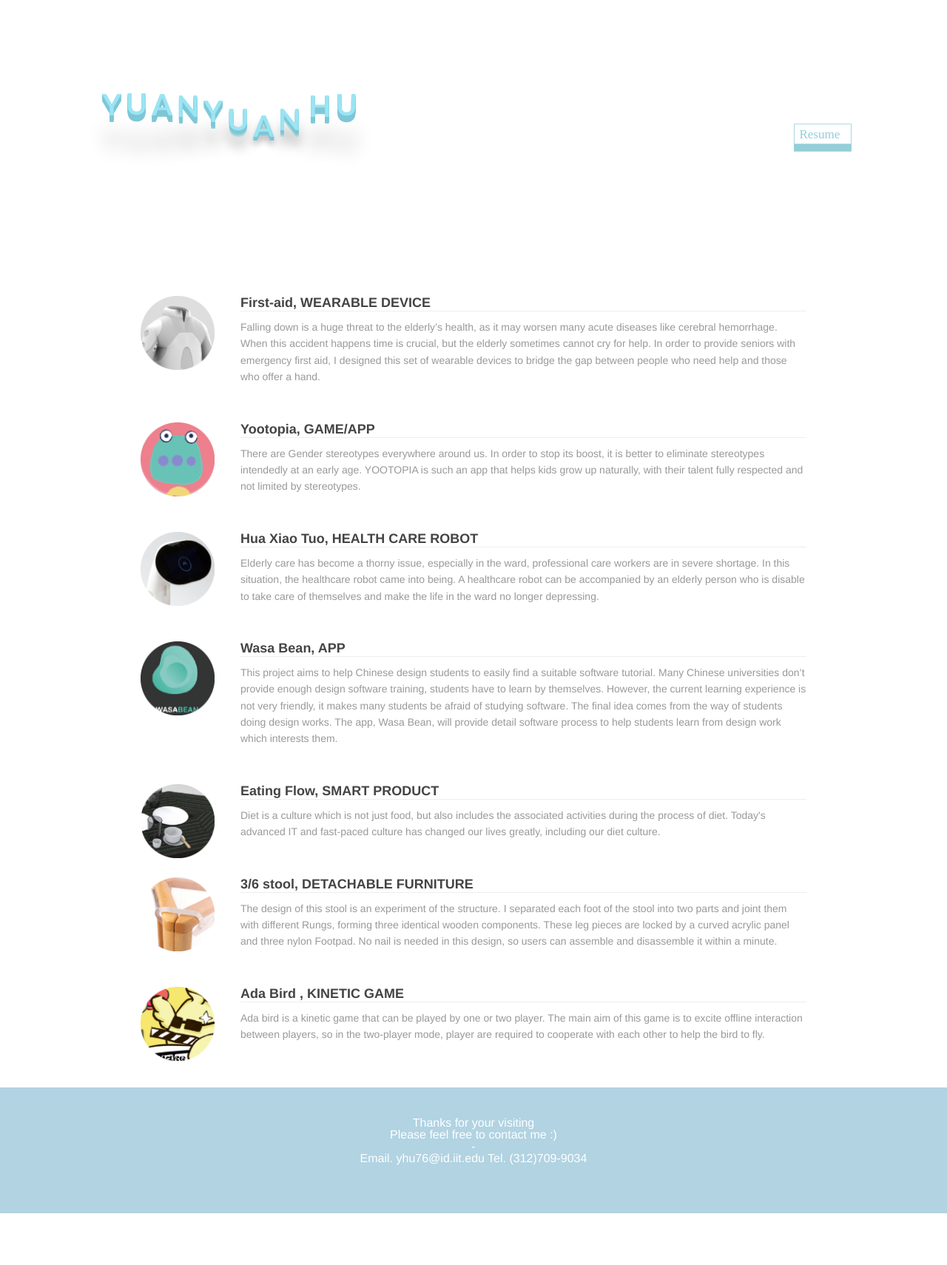
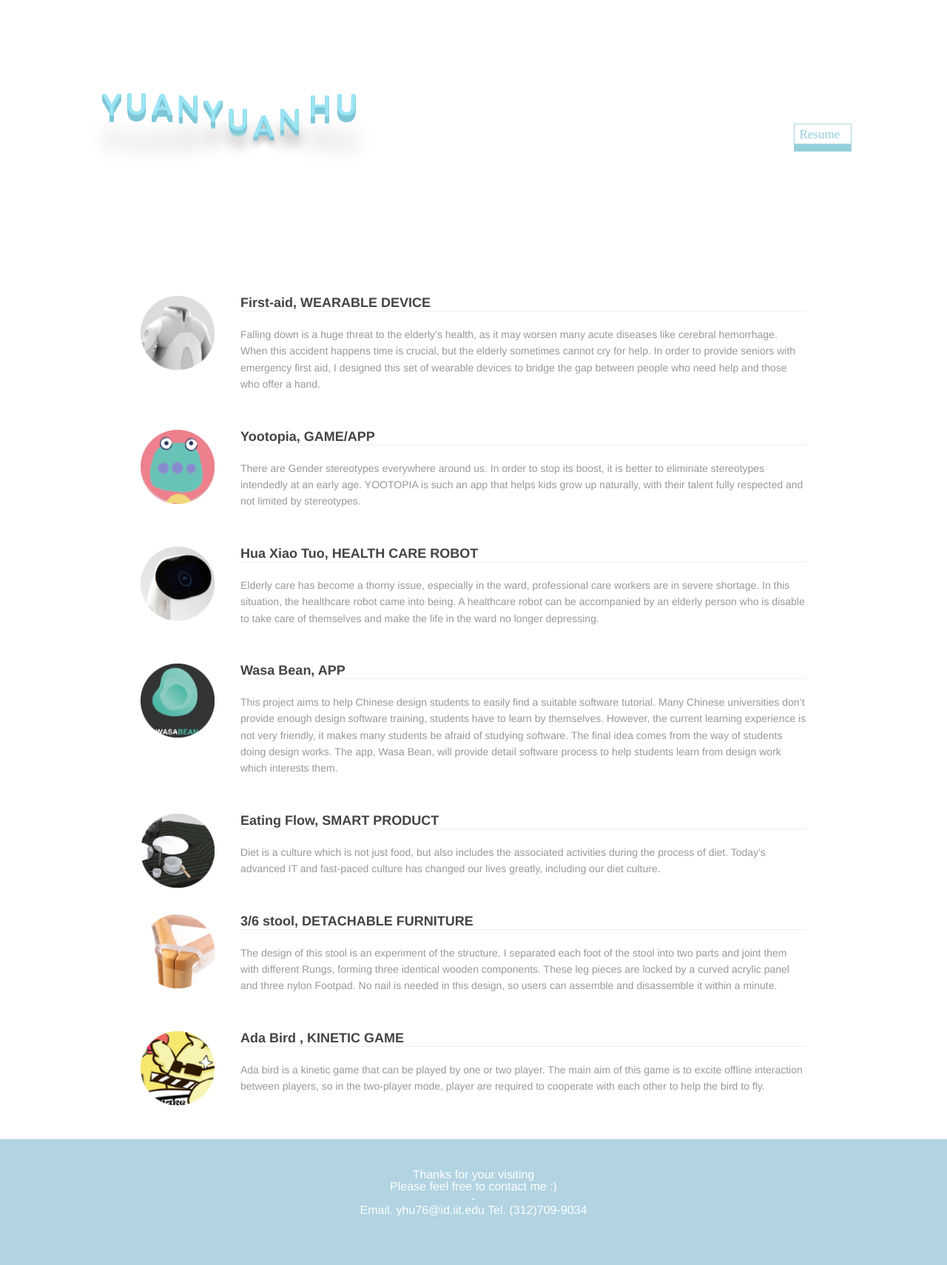
Before and after one commit to yuanyuanhu96/Potfolio-Archive, a Jekyll site: the page built from index.md, in a window 1280 px wide. Shown: the whole page at 74% size. Built offline with Jekyll 4.4.1, drawn with Linux system fonts in a browser that asks for light colours; before the commit the page ends 1640 px from its top, so only the background shows below that.

Commit message:
Update style.css

```diff
--- a/_includes/style.css
+++ b/_includes/style.css
@@ -442,7 +442,9 @@ margin-bottom: 30px;
 }
 
 .index-wrapper .title-desc {
-  margin-top: 10px;
+  margin-top: 20px;
+  margin-bottom: 10px;
+
   color: #999;
   font-size: 14px;
   line-height: 1.6;
```
